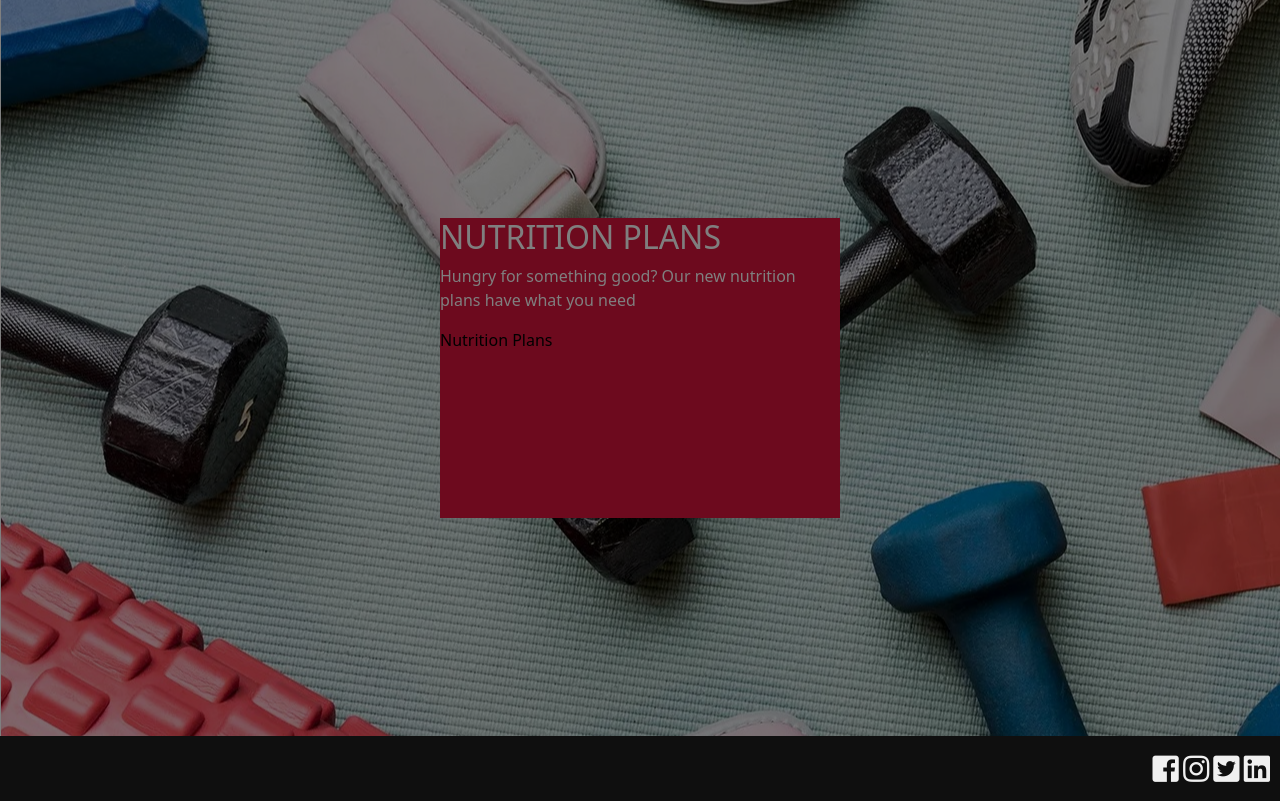
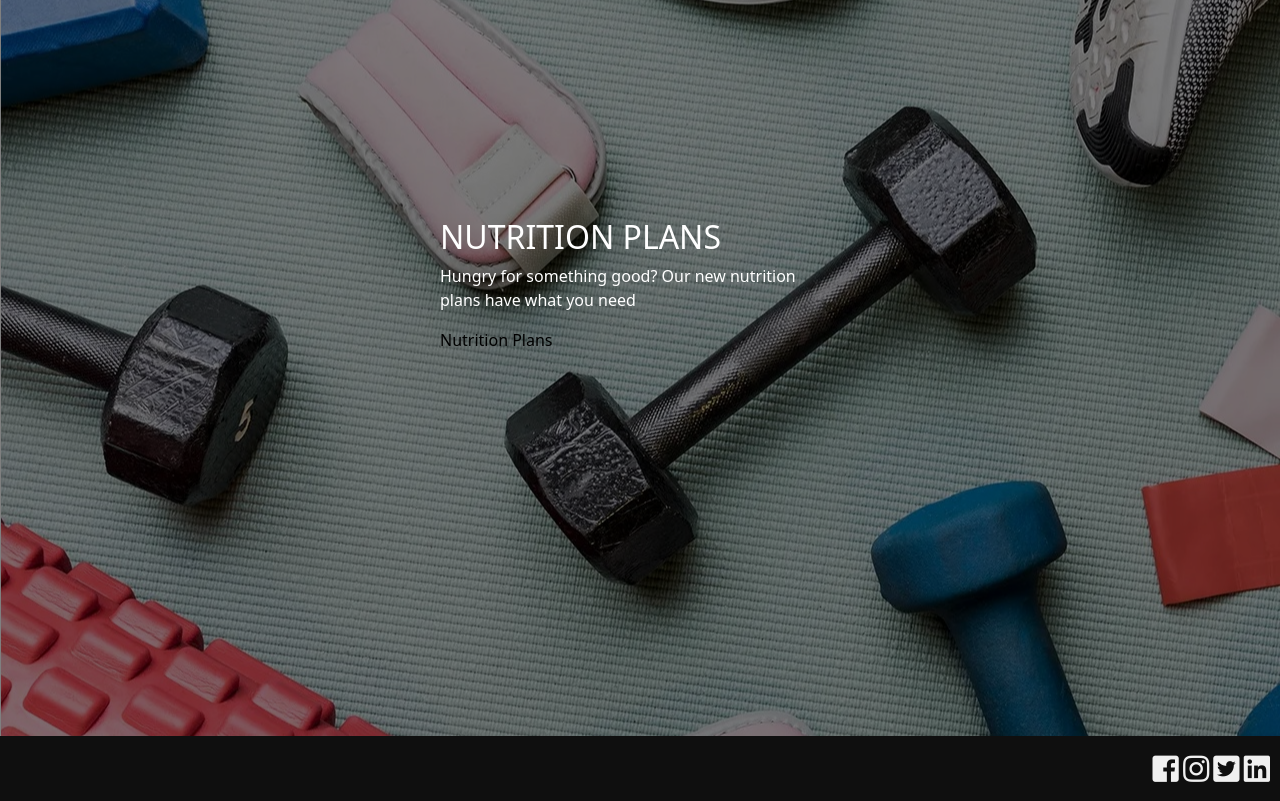
Before and after one commit to Code-Institute-Submissions/sgalway2086-MilestoneIV, a Django app: page / in a window 1280 px wide. Shown: the part 64-865 px from the top of the page. Run offline with Django 3.2, Linux system fonts and the light colour scheme; some libraries are stand-ins or nearby versions.

Commit message:
add changes to home page

```diff
--- a/static/css/base.css
+++ b/static/css/base.css
@@ -166,8 +166,8 @@ header{
     position: absolute;
     top: calc(50% - 150px);
     left: calc(50% - 200px);
-    background-color: crimson;
     color: white;
+    z-index: 9999;
 }
 
 .allauth-base-wrap{
```
